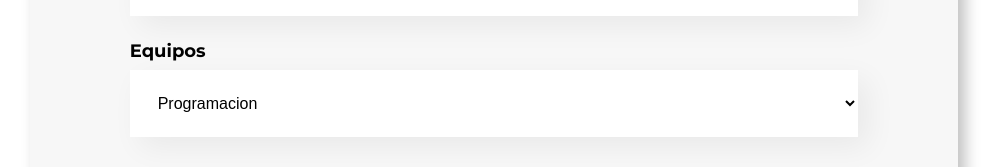
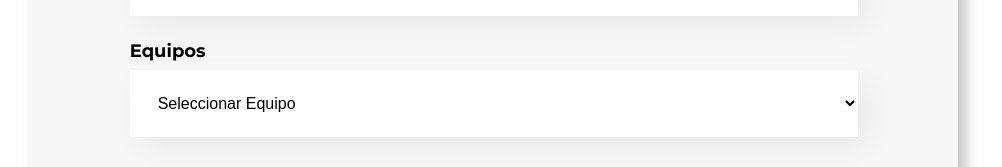
Before and after one commit to alexabadp/alura---org, a React (Create React App) app: page / in a window 1280 px wide. Shown: the part 1060-1227 px from the top of the page, without its empty margins (146-1148 px from the left). Built offline with nearby package versions, Linux system fonts and the light colour scheme.

Commit message:
uso de estados locales

```diff
--- a/src/components/CampoTexto/index.js
+++ b/src/components/CampoTexto/index.js
@@ -1,11 +1,22 @@
+import { useState } from "react";
 import "./CampoTexto.css";
 
 const CampoTexto = (props) => {
   const placeholderModificado = `${props.placeholder}...`;
+
+  const manejarCambio = (e) => {
+    props.actualizarValor(e.target.value);
+  };
+
   return (
     <div className="campo-texto">
       <label>{props.titulo}</label>
-      <input placeholder={placeholderModificado} required={props.required} />
+      <input
+        placeholder={placeholderModificado}
+        required={props.required}
+        value={props.valor}
+        onChange={manejarCambio}
+      />
     </div>
   );
 };
--- a/src/components/Formulario/Formulario.js
+++ b/src/components/Formulario/Formulario.js
@@ -1,26 +1,53 @@
+import { useState } from "react";
 import Boton from "../Boton";
 import CampoTexto from "../CampoTexto";
 import ListaOpciones from "../ListaOpciones";
 import "./Formulario.css";
 
 const Formulario = () => {
+  const [nombre, actualizarNombre] = useState("");
+  const [puesto, actualizarPuesto] = useState("");
+  const [foto, actualizarFoto] = useState("");
+  const [equipo, actualizarEquipo] = useState("");
+
   const manejarEnvio = (e) => {
     e.preventDefault();
-    console.log("Manejar el envio", e);
+    console.log("Manejar el envio");
+    let datosAEnviar = {
+      nombre,
+      puesto,
+      foto,
+      equipo,
+    };
+    console.log(datosAEnviar);
   };
 
   return (
     <section className="formulario">
       <form onSubmit={manejarEnvio}>
         <h2>Rellena el formulario para crear el colaborador.</h2>
-        <CampoTexto titulo="Nombre" placeholder="Ingresar nombre" required />
-        <CampoTexto titulo="Puesto" placeholder="Ingresar puesto" required />
+        <CampoTexto
+          titulo="Nombre"
+          placeholder="Ingresar nombre"
+          required
+          valor={nombre}
+          actualizarValor={actualizarNombre}
+        />
+        <CampoTexto
+          titulo="Puesto"
+          placeholder="Ingresar puesto"
+          required
+          valor={puesto}
+          actualizarValor={actualizarPuesto}
+        />
         <CampoTexto
           titulo="Foto"
           placeholder="Ingrear enlace de foto"
           required
+          valor={foto}
+          actualizarValor={actualizarFoto}
         />
-        <ListaOpciones />
+        <ListaOpciones valor={equipo} actualizarEquipo={actualizarEquipo} />
 
         <Boton>Crear</Boton>
       </form>
--- a/src/components/ListaOpciones/index.js
+++ b/src/components/ListaOpciones/index.js
@@ -1,9 +1,6 @@
 import "./ListaOpciones.css";
 
-const ListaOpciones = () => {
-  //Método map -> arreglo.map((equipo, index)=>{
-  //    return <option></option>
-  //})
+const ListaOpciones = (props) => {
   const equipos = [
     "Programacion",
     "Front End",
@@ -14,12 +11,24 @@ const ListaOpciones = () => {
     "Innovacion y Gestion",
   ];
 
+  const manejarCambio = (e) => {
+    console.log("cambio");
+    props.actualizarEquipo(e.target.value);
+  };
+
   return (
     <div className="lista-opciones">
       <label>Equipos</label>
-      <select>
-        {equipos?.map((equipos, index) => {
-          return <option key={index}>{equipos}</option>;
+      <select value={props.valor} onChange={manejarCambio}>
+        <option value="" disabled defaultValue="" hidden>
+          Seleccionar Equipo
+        </option>
+        {equipos?.map((equipo, index) => {
+          return (
+            <option key={index} value={equipo}>
+              {equipo}
+            </option>
+          );
         })}
       </select>
     </div>
```
